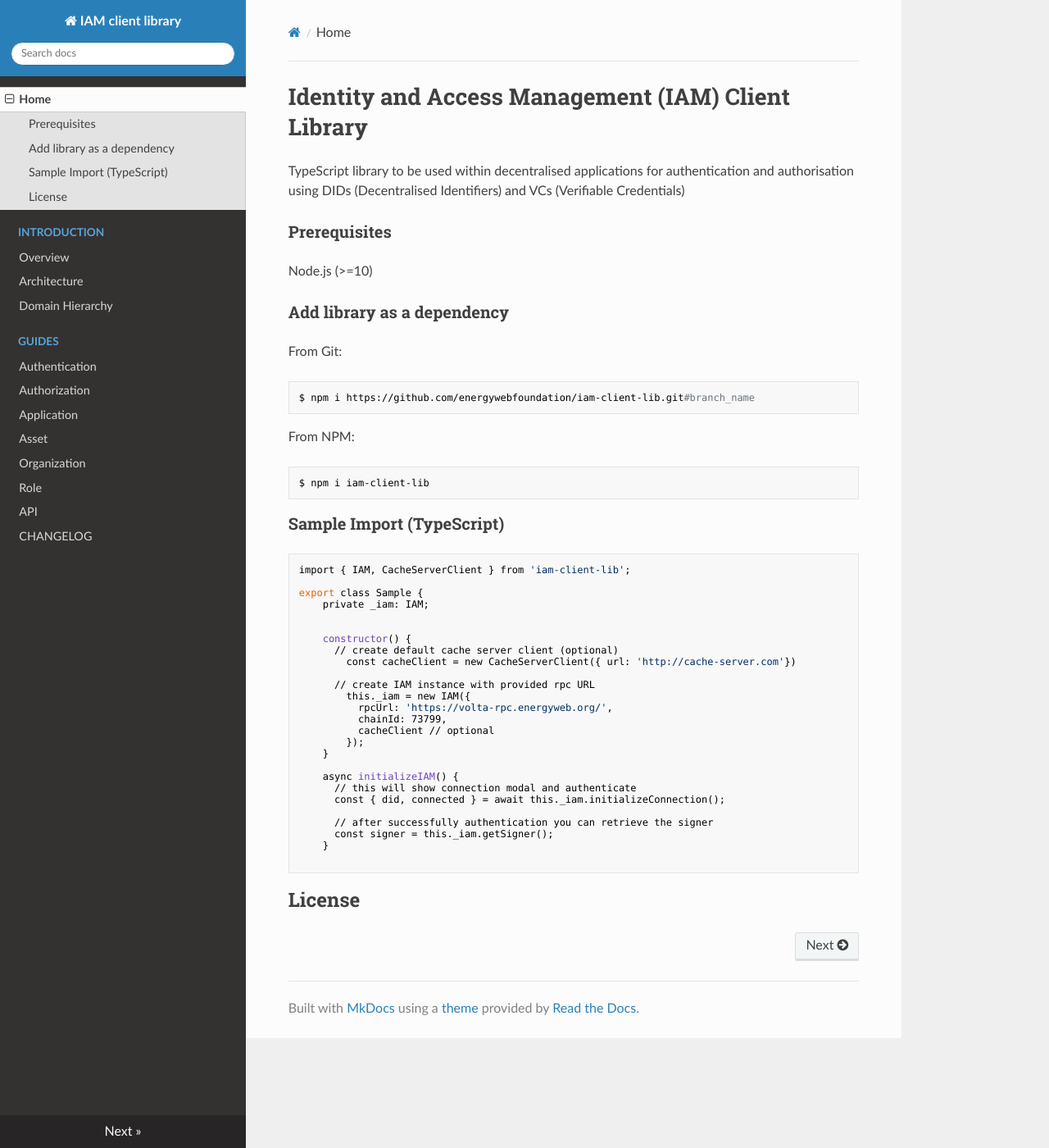
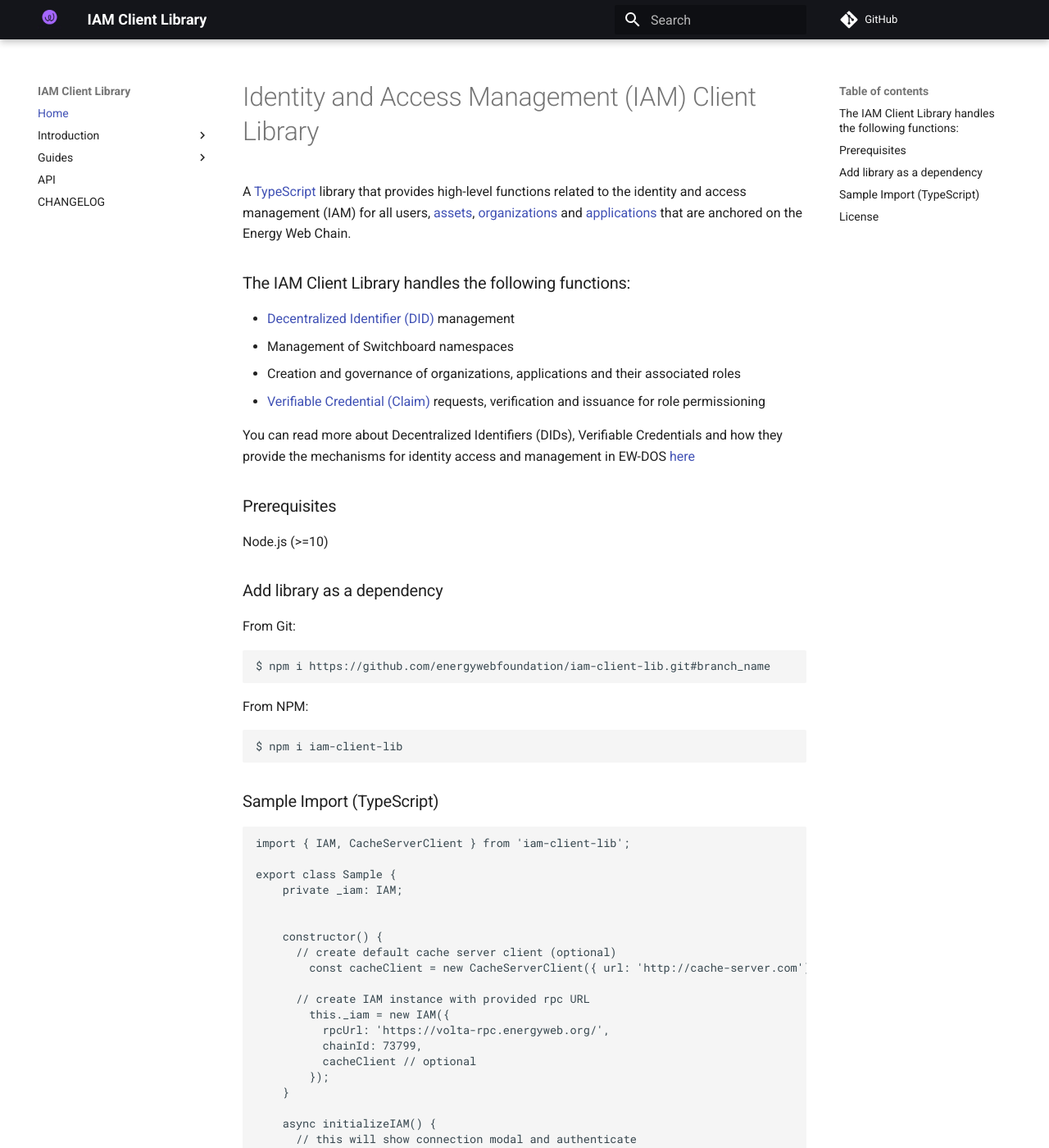
Before and after one commit to energywebfoundation/iam-client-lib, an MkDocs documentation site: the page built from docs/index.md, in a window 1280 px wide and 1400 px high. Shown: the whole window at 82% size. Built offline with MkDocs 1.6.1 and Material for MkDocs 9.7.7, drawn with Linux system fonts in a browser that asks for light colours; nearby versions of some CDN libraries; comment, search, counter and statistics services are not loaded; some of the changed text lies outside the part shown.

Commit message:
update mkdocs yml file to incorporate theme

```diff
--- a/docs/index.md
+++ b/docs/index.md
@@ -1,5 +1,13 @@
 # Identity and Access Management (IAM) Client Library
-TypeScript library to be used within decentralised applications for authentication and authorisation using DIDs (Decentralised Identifiers) and VCs (Verifiable Credentials)
+A [TypeScript](https://www.typescriptlang.org/) library that provides high-level functions related to the identity and access management (IAM) for all users, [assets](./guides/asset.md), [organizations](./guides/organization.md) and [applications](./guides/application.md) that are anchored on the Energy Web Chain.
+
+### The IAM Client Library handles the following functions:
+- [Decentralized Identifier (DID)](https://energy-web-foundation.gitbook.io/energy-web/foundational-concepts/self-sovereign-identity#decentralized-identifiers-dids) management
+- Management of Switchboard namespaces
+- Creation and governance of organizations, applications and their associated roles
+- [Verifiable Credential (Claim)](https://energy-web-foundation.gitbook.io/energy-web/foundational-concepts/self-sovereign-identity#verifiable-credentials-vcs) requests, verification and issuance for role permissioning
+
+You can read more about Decentralized Identifiers (DIDs), Verifiable Credentials and how they provide the mechanisms for identity access and management in EW-DOS [here](https://energy-web-foundation.gitbook.io/energy-web/foundational-concepts/self-sovereign-identity)
 
 ### Prerequisites
 
--- a/mkdocs.yml
+++ b/mkdocs.yml
@@ -1,4 +1,4 @@
-site_name: IAM client library
+site_name: IAM Client Library
 nav:
   - Home: index.md
   - "Introduction":
@@ -7,14 +7,18 @@
       - "Domain Hierarchy": intro/domainhierarchy.md
   - "Guides":
       - "Authentication": guides/authentication.md
-      - "Authorization": guides/authorization.md
       - "Application": guides/application.md
       - "Asset": guides/asset.md
       - "Organization": guides/organization.md
       - "Role": guides/role.md
   - API: api/modules.md
   - CHANGELOG: CHANGELOG.md
-theme: readthedocs
+theme:
+  name: material
+  logo: images/EnergyWeb_logo.png
+  palette:
+    primary: black
+repo_url: https://github.com/energywebfoundation/iam-client-lib
 
 docs_dir: docs
 site_dir: site
```
Also changed, not shown: docs/images/EnergyWeb_logo.png (added).
